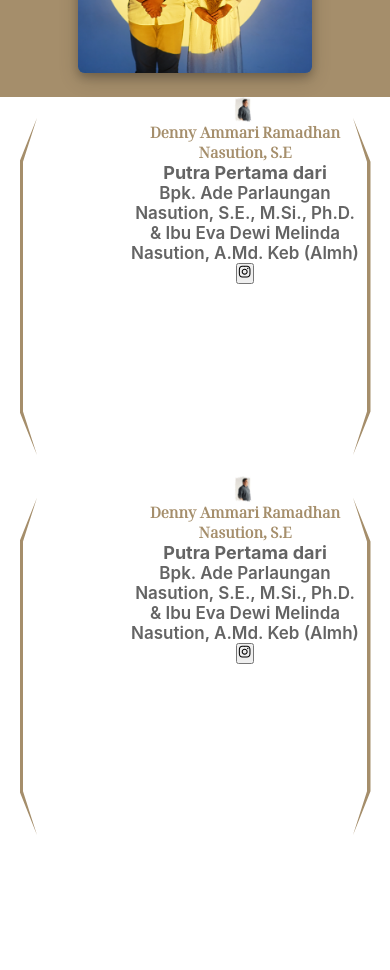
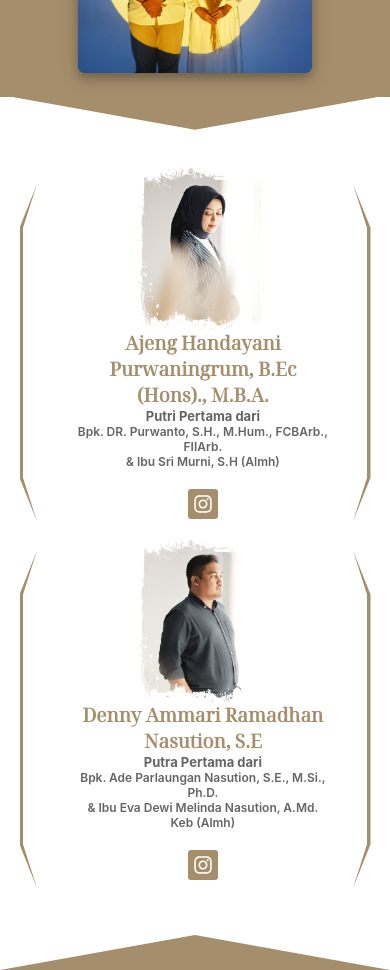
Before and after one commit to Farizerz/wedd-inv, a React (Create React App) app in the folder frontend/: page / in a window 390 px wide. Shown: the part 2080-3050 px from the top of the page. Before the commit the page ends 2936 px from the top, so only its background shows below. Built offline with nearby package versions, Linux system fonts and the light colour scheme.

Commit message:
finished bio & biocard, fixing 1024px resolution

```diff
--- a/frontend/src/components/bio/Bio.jsx
+++ b/frontend/src/components/bio/Bio.jsx
@@ -1,6 +1,7 @@
 import React from 'react'
 import './bio.css';
 import BioCard from '../bioCards/BioCard.jsx';
+import { couple } from '../../data.js';
 
 const Bio = () => {
   return (
@@ -10,8 +11,17 @@ const Bio = () => {
 
         {/*ini bio list */}
         <div className='bio-list'>
-          <BioCard />
-          <BioCard />
+          {couple.map((item) => (
+            <BioCard
+              key={item.id}
+              img={item.img}
+              nama={item.nama}
+              anak={item.anak}
+              ayah={item.ayah}
+              ibu={item.ibu}
+              link={item.link}
+            />
+          ))}
         </div>
 
         {/* Footer Triangle */}
--- a/frontend/src/components/bio/bio.css
+++ b/frontend/src/components/bio/bio.css
@@ -41,6 +41,14 @@
         flex-direction: row;
         justify-content: space-around;
     }
+
+    .bio-triangleHeader {
+        height: 70px;
+    }
+
+    .bio-triangleFooter {
+        height: 70px;
+    }
 }
 
 @media screen and (max-width: 480px) {
@@ -48,4 +56,13 @@
         flex-direction: column;
         justify-content: space-around;
     }
+
+    .bio-triangleHeader {
+        height: 70px;
+    }
+
+    .bio-triangleFooter {
+        height: 70px;
+    }
+
 }
--- a/frontend/src/components/bioCards/BioCard.jsx
+++ b/frontend/src/components/bioCards/BioCard.jsx
@@ -3,20 +3,21 @@ import './bioCard.css';
 import PP from '../../img/PP1-254.png';
 import { FaInstagram as Instagram } from 'react-icons/fa'
 
-const BioCard = () => {
+const BioCard = ({id, img, nama, anak, ayah, ibu, link}) => {
   return (
     <div className='bioCard'>
 
         <div className='bioCard-container'>
             {/* isi container */}
             <div className='bioCard-contents'>
-                <img className='bioCard-img' src={PP} />
-                <p className='bioCard-name'>Denny Ammari Ramadhan Nasution, S.E</p>
-                <p className='bioCard-childOf'>Putra Pertama dari</p>
-                <p className='bioCard-parents'>Bpk. Ade Parlaungan Nasution, S.E., M.Si., Ph.D. <br /> & Ibu Eva Dewi Melinda Nasution, A.Md. Keb (Almh)</p>
-                <form action='https://www.instagram.com/dennyammary/' target='_blank'>
-                  <button type='submit'>
-                    <Instagram />
+                <img className='bioCard-img' src={img} />
+                <p className='bioCard-name'>{nama}</p>
+                <p className='bioCard-childOf'>{anak}</p>
+                <p className='bioCard-parents'>{ayah}</p>
+                <p className='bioCard-parents'>{ibu}</p>
+                <form action={link} target='_blank'>
+                  <button type='submit' className='bioCard-button'>
+                    <Instagram className='bioCard-icon' />
                   </button>
                 </form>
             </div>
--- a/frontend/src/components/bioCards/bioCard.css
+++ b/frontend/src/components/bioCards/bioCard.css
@@ -59,7 +59,7 @@
     font-size: 47px;
     font-family: 'Noto Serif Display', serif;
     font-weight: bold;
-    color: rgb(165, 142, 107);;
+    color: rgb(165, 142, 107);
 }
 
 .bioCard-childOf {
@@ -74,6 +74,20 @@
     font-weight: 600;
 }
 
+.bioCard-button {
+    background-color: rgb(165, 142, 107);
+    width: 30px;
+    height: 30px;
+    margin: 20px;
+    border: 0;
+    border-radius: 10%;
+    color: white;
+    cursor: pointer;
+    font-size: 20px;
+    font-weight: bold;
+    padding: 5px;
+}
+
 
 @media screen and (max-width: 960px) {
     .bioCard {
@@ -81,9 +95,14 @@
         height: auto;
     }
 
+    .bioCard-container {
+        position: relative;
+        right: 12%;
+    }
+
     .bioCard-container2 {
         width: 50%;
-        height: 32vh;
+        height: 45%;
         display: flex;
         flex-direction: row;
         position: absolute;
@@ -94,19 +113,32 @@
     }
 
     .bioCard-img {
-        width: 10%;
+        width: 75%;
         height: auto;
     }
 
     .bioCard-name {
+        font-size: 26.5px;
+    }
+
+    .bioCard-childOf {
         font-size: 15px;
+    }
+
+    .bioCard-parents {
+        font-size: 14px;
     }
 }
 
 @media screen and (max-width: 480px) {
     .bioCard {
         width: 90%;
-        height: 45vh;
+        height: auto;
+    }
+
+    .bioCard-container {
+        position: relative;
+        top: 0%;
     }
 
     .bioCard-container2 {
@@ -116,4 +148,22 @@
         flex-direction: row;
         position: absolute;
     }
+
+    .bioCard-img {
+        width: 65%;
+        height: auto;
+    }
+
+    .bioCard-name {
+        font-size: 19px;
+    }
+
+    .bioCard-childOf {
+        font-size: 13px;
+    }
+
+    .bioCard-parents {
+        font-size: 12px;
+    }
+
 }
--- /dev/null
+++ b/frontend/src/data.js
@@ -0,0 +1,24 @@
+import bride from './img/PP2-350.png';
+import groom from './img/PP1-254.png';
+
+export const couple = [
+    {
+        id: 1,
+        img: bride,
+        nama: "Ajeng Handayani Purwaningrum, B.Ec (Hons)., M.B.A.",
+        anak: "Putri Pertama dari",
+        ayah: "Bpk. DR. Purwanto, S.H., M.Hum., FCBArb., FIIArb.",
+        ibu: "& Ibu Sri Murni, S.H (Almh)",
+        link: "https://www.instagram.com/ajenghandayaniip/"
+    },
+    {
+        id: 2,
+        img: groom,
+        nama: "Denny Ammari Ramadhan Nasution, S.E",
+        anak: "Putra Pertama dari",
+        ayah: "Bpk. Ade Parlaungan Nasution, S.E., M.Si., Ph.D.",
+        ibu: "& Ibu Eva Dewi Melinda Nasution, A.Md. Keb (Almh)",
+        link: "https://www.instagram.com/dennyammary/"
+
+    }
+]
```
